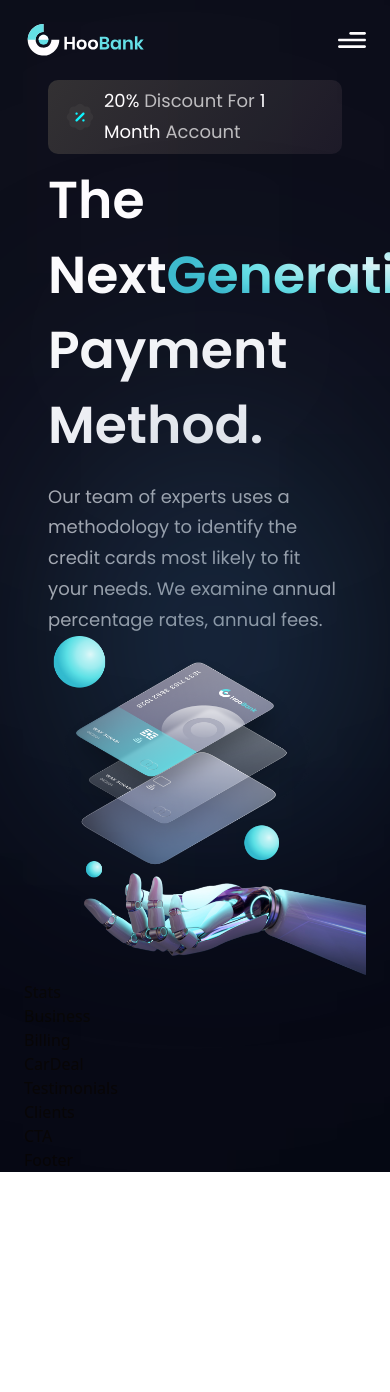
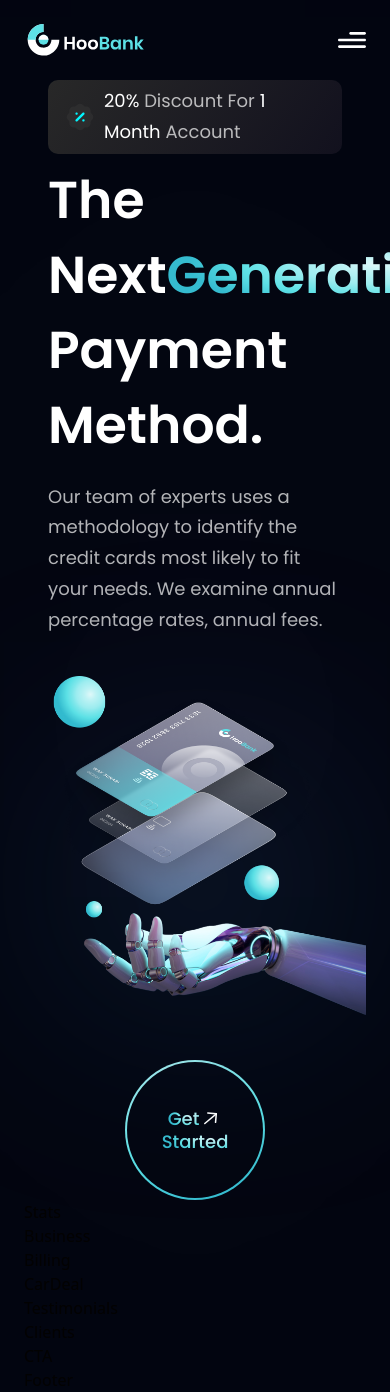
Before and after one commit to podestal/bank-tailwind-landing, a React (Vite) app: page / in a window 390 px wide. Before the commit the page ends 1172 px from the top, so only its background shows below. Built offline with nearby package versions, Linux system fonts and the light colour scheme.

Commit message:
hero done

```diff
--- a/src/components/Hero.jsx
+++ b/src/components/Hero.jsx
@@ -32,14 +32,14 @@
                 We examine annual percentage rates, annual fees.
             </p>
         </div>
-        <div>
+        <div className={`flex-1 flex ${styles.flexCenter} md:my-0 my-10 relative`}>
             <img src={robot} alt="billing" className="w-[100%] h-[100%] relative z-[5]" />
             <div className="absolute z-[0] w-[40%] h-[35%] top-0 pink__gradient" />
             <div className="absolute z-[1] w-[80%] h-[80%] rounded-full bottom-40 white__gradient" />
             <div className="absolute z-[0] w-[50%] h-[50%] right-20 bottom-20 blue__gradient" />
         </div>
-        <div className="">
-
+        <div className={`ss:hidden ${styles.flexCenter}`}>
+            <GetStarted />
         </div>
     </section>
   )
```
